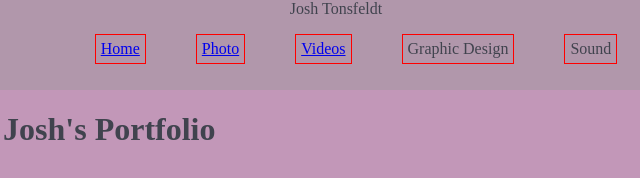
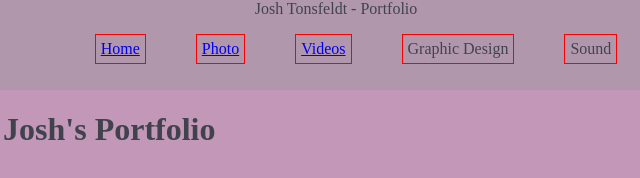
Before and after one commit to jtonsfeldt/ASDemo, a plain HTML site: page index.html in a window 1280 px wide. Shown: the full height of the page, 304-944 px from the left. Drawn offline with Linux system fonts and the light colour scheme.

Commit message:
Update index.html

```diff
--- a/index.html
+++ b/index.html
@@ -17,7 +17,7 @@
 <header>
 
 <div class="title">
-    Josh Tonsfeldt
+    Josh Tonsfeldt - Portfolio
 </div>
 
 <nav>
```
